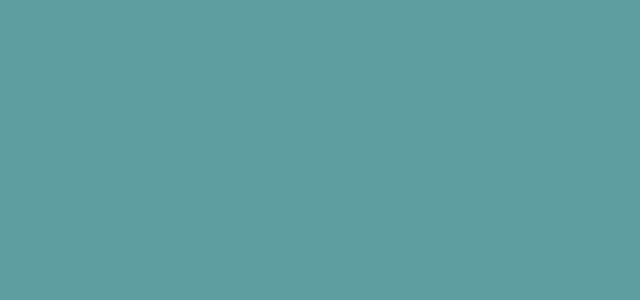
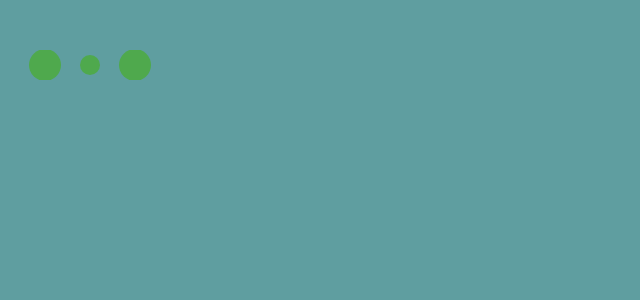
Before and after one commit to KhailoAndrey/Testwork, a React (Create React App) app: page / in a window 1280 px wide. Shown: the top 300 px of the page, without its empty margins (0-640 px from the left). Built offline with nearby package versions, Linux system fonts and the light colour scheme.

Commit message:
Update index.js

```diff
--- a/src/index.js
+++ b/src/index.js
@@ -2,19 +2,17 @@ import React from 'react';
 import ReactDOM from 'react-dom/client';
 import './index.css';
 import App from './components/App/App';
-// import reportWebVitals from './reportWebVitals';
 import { BrowserRouter } from 'react-router-dom';
 import { Provider } from 'react-redux';
 import { persistor, store } from './components/Redux/store';
 import { PersistGate } from 'redux-persist/integration/react';
-
-
+import { Loader } from 'components/Loader/Loader';
 
 const root = ReactDOM.createRoot(document.getElementById('root'));
 root.render(
   <React.StrictMode>
     <Provider store={store}>
-      <PersistGate loading={null} persistor={persistor}>
+      <PersistGate loading={<Loader />} persistor={persistor}>
         <BrowserRouter basename="/testwork">
           <App />
         </BrowserRouter>
@@ -22,8 +20,3 @@ root.render(
     </Provider>
   </React.StrictMode>
 );
-
-// If you want to start measuring performance in your app, pass a function
-// to log results (for example: reportWebVitals(console.log))
-// or send to an analytics endpoint. Learn more: https://bit.ly/CRA-vitals
-// reportWebVitals();
```
Lines whose indentation alone changed are shown as unchanged.
